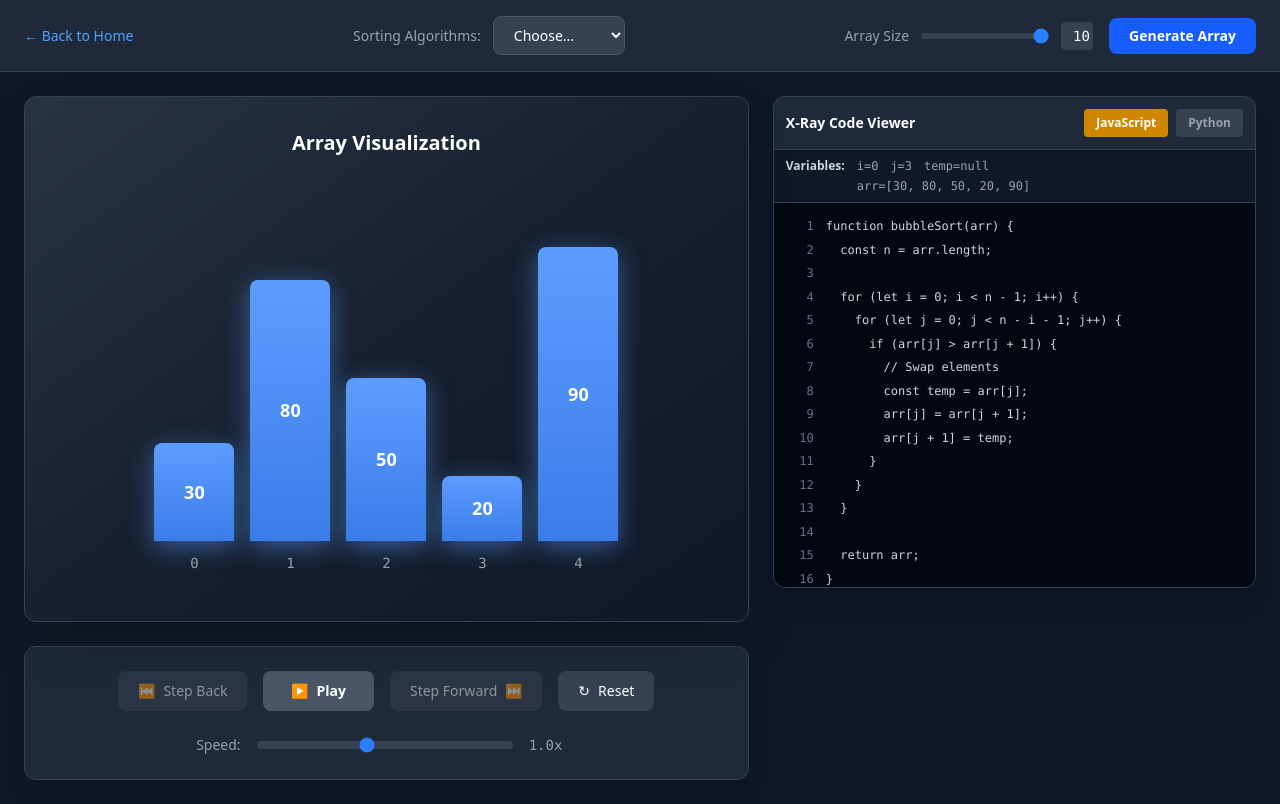
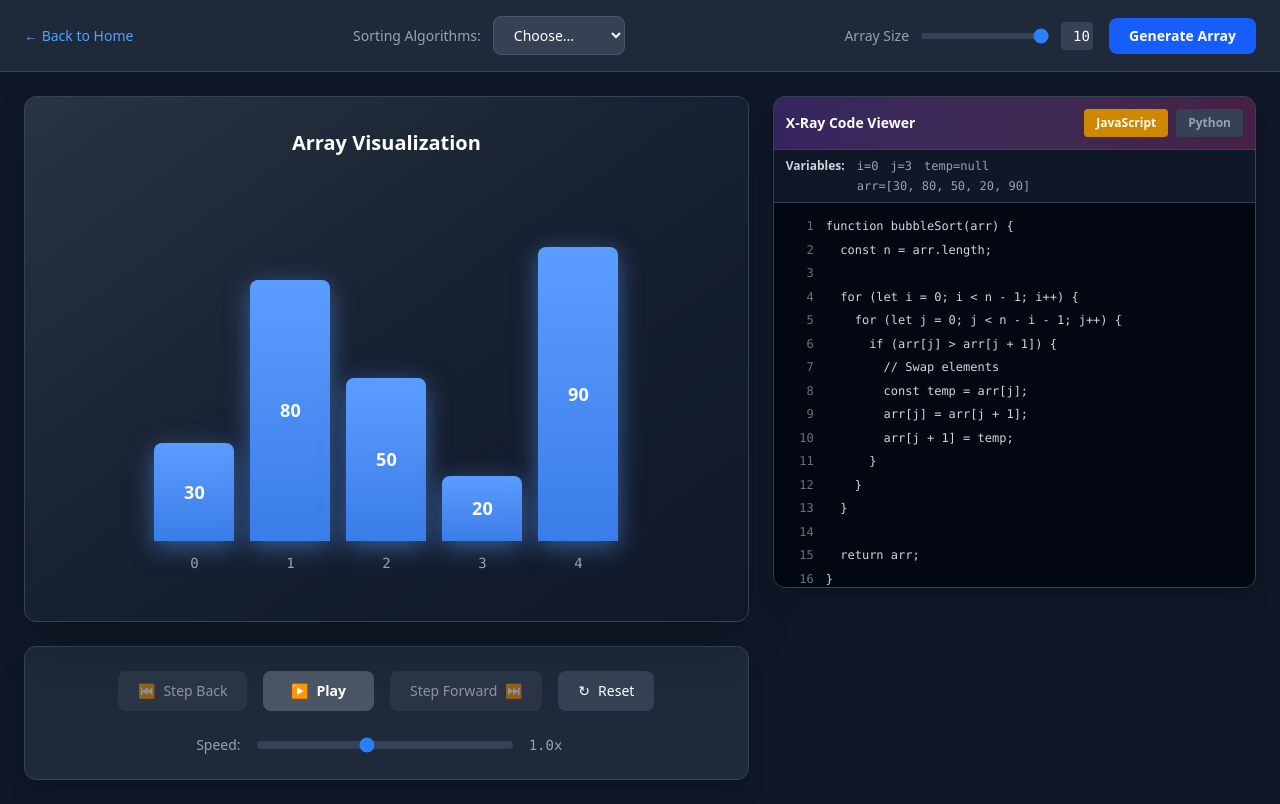
Before and after one commit to spaceCowboy2071/algorithm-visualizer, a React app: page /sorting in a window 1280 px wide. Built offline with nearby package versions, Linux system fonts and the light colour scheme; the HTML template or start-up script is replaced by a standard one.

Commit message:
style: Add purple gradient header to X-Ray Code Viewer

```diff
--- a/src/components/SearchVisualizer.tsx
+++ b/src/components/SearchVisualizer.tsx
@@ -1055,7 +1055,7 @@ function SearchVisualizer() {
           {showXRay && selectedAlgorithm && (
             <div className="bg-gray-800 border border-gray-700 rounded-xl shadow-xl overflow-hidden">
               {/* Header */}
-              <div className="flex items-center justify-between p-3 border-b border-gray-700 bg-gray-750">
+              <div className="flex items-center justify-between p-3 border-b border-gray-700 bg-gradient-to-r from-purple-600/20 to-pink-600/20">
                 <h3 className="text-sm font-bold">X-Ray Code Viewer</h3>
                 <div className="flex gap-2">
                   <button
--- a/src/components/SortingVisualizer.tsx
+++ b/src/components/SortingVisualizer.tsx
@@ -933,7 +933,7 @@ function SortingVisualizer() {
           {showXRay && (
             <div className="bg-gray-800 border border-gray-700 rounded-xl shadow-xl overflow-hidden">
               {/* Header */}
-              <div className="flex items-center justify-between p-3 border-b border-gray-700 bg-gray-750">
+              <div className="flex items-center justify-between p-3 border-b border-gray-700 bg-gradient-to-r from-purple-600/20 to-pink-600/20">
                 <h3 className="text-sm font-bold">X-Ray Code Viewer</h3>
                 <div className="flex gap-2">
                   <button
```
